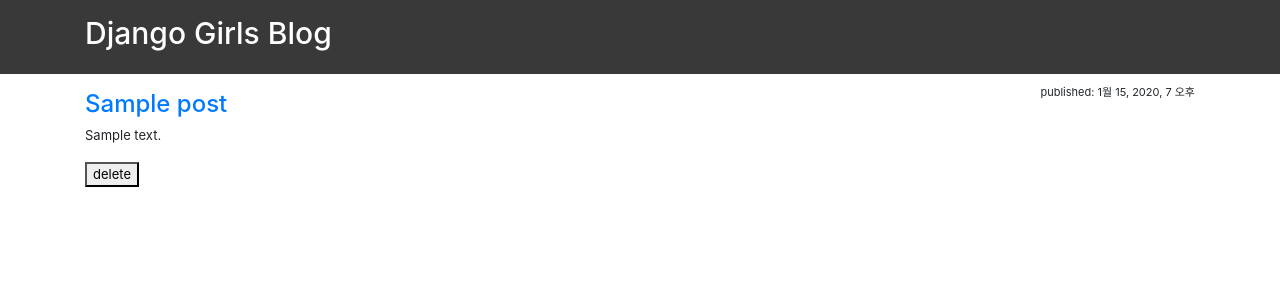
After one commit to smallbee3/Djangogirls_Tutorial, a Django app: page /list/ in a window 1280 px wide. The commit adds this page. Shown: the top 300 px of the page. Run offline with Django 3.2, Linux system fonts and the light colour scheme; tables that the repository leaves empty hold one stand-in row (values such as "Sample post"); some libraries are stand-ins or nearby versions.

Commit message:
base.html에 중복 HTML작성 및 extends로 템플릿 확장 사용

```diff
--- a/django/blog/admin.py
+++ b/django/blog/admin.py
@@ -1,5 +1,6 @@
 from django.contrib import admin
 
+# Register your
 from .models import Post
 
 admin.site.register(Post)
--- a/django/blog/models.py
+++ b/django/blog/models.py
@@ -3,13 +3,18 @@ from django.utils import timezone
 
 
 class Post(models.Model):
+
+    # id = models.AutoField()
+    # 자동으로 생성되는 부분
+    # -> 나중에 필요하면 커스텀으로 할 수 있다.
+
     author = models.ForeignKey(
         'auth.User',
         on_delete=models.CASCADE,
     )
     title = models.CharField(max_length=200)
     content = models.TextField(blank=True)
-    content_date = models.DateTimeField(
+    created_date = models.DateTimeField(
         default=timezone.now
     )
     published_date = models.DateTimeField(
--- a/django/blog/urls.py
+++ b/django/blog/urls.py
@@ -1,24 +1,38 @@
 import re
 from django.urls import path, re_path
+
+from blog.views import redirect_to_list
 from . import views
-# .은 얘가 속하는 현재 위치
-# from blog import views랑 같은 말.
-# from은 소스루트를 기준으로할 때 blog라는 패키지를 할 때 .
+# .은 얘가 속하는 현재 위치           -> 상대경로 import
+# from blog import views랑 같은 말 -> 절대경로 import
+# from은 소스루트를 기준으로할 때 blog라는 패키지가 있기때문에 from blog를 불러올 수 있음.
 # 절대경로를 권장하지 않음.
 
+
+                # 1) views를 통째로 import 했기 때문에
 urlpatterns = [
-    path('list', views.post_list, name='post-list'),
+    path('list/', views.post_list, name='post-list'),
+                 # 2) 함수를 호출하는게 아니라 함수 자체를 전달.
+                 # 3) 나중에 이 함수가 필요할 때 실행시킬 수 있음.
 
     # 3/
     # 53/
     # 53/asdf/ <- X
+    # re_path(r'(?P<pk>\d+)/$', views.post_detail),
+
     # path('detail/', views.post_detail),
-    # re_path(r'(?P<pk>\d+)/$', views.post_detail),
     path('post/<int:pk>/', views.post_detail, name='post-detail'),
     # 만약 post/라고 바꾸고 싶으면 일일이 다 바꿔야함.
+
+
 
     # 숫자가 1개 이상 반복되는 경우를 정규표현으로 구현하되
     # 해당 반복구간을 그룹으로 묶고, 그룹 이름을 'pk'로 지정
     # re.compile(r'(?P<pk>\d+)')
     # path()
+
+    path('delete/<int:pk>/', views.post_delete, name='post-delete'),
+
+    path('', redirect_to_list, name='home'),
+
 ]
--- a/django/blog/views.py
+++ b/django/blog/views.py
@@ -2,14 +2,14 @@ from django.http import HttpResponse
 # from django.shortcuts import render
 
 # Create your views here.
-from django.shortcuts import render
+from django.shortcuts import render, redirect
 from .models import Post
 
 def post_list(request):
     # 1. 브라우저에서 요청 -> runserver
     # 2. 요청이 runserver로 실행중인 서버에 도착
     # 3. runserver는 요청을 Django code로 전달
-    # 4. Django code중 config.ruls모듈이 해당 요청을 받음
+    # 4. Django code중 config.urls모듈이 해당 요청을 받음
     # 5. config.urls모듈은 ''(admin/를 제외한 모든 요청)을 blog.urls모듈로 전달
     # 6. blog.urls모듈은 받은 요청의 URL과 일치하는 패턴이 있는지 검사
     # 7. 있다면 일차하는 패턴과 연결된 함수(view)를 실행
@@ -27,14 +27,14 @@ def post_list(request):
     context = {
         'posts' : posts,
     }
-    return render(
-        request=request,
+    return render(   # rander라는 특수한 함수는 전달된 딕셔너리 키 값으로
+        request=request,      # template이 쿼리셋을 참조가능함.
         template_name='blog/post_list.html',
         context=context,
     )
-
     # 'blog/post_list.html'템플릿 파일을 이용해 HTTP프로토콜
-    # return render(request, 'blog/post_list.html') -> 아래와 같은 말.
+    # return render(request, 'blog/post_list.html')
+    #               -> 위와 같은 말. 단순히 키워드 인자로 주어준것일 뿐.
 
 
 def post_detail(request, pk):
@@ -47,3 +47,20 @@ def post_detail(request, pk):
         'post': post
     }
     return render(request, 'blog/post_detail.html', context)
+
+
+
+def post_delete(request, pk):
+    post = Post.objects.get(pk=pk)
+    post.delete()
+
+    posts = Post.objects.all()
+    context = {
+        'posts': posts
+    }
+    return render(request, 'blog/post_list.html', context)
+
+
+def redirect_to_list(request):
+    return redirect('blog:post-list')
+                    # 네이밍 만을 인자로 받고, url은 쓸 수 없음.
--- a/django/config/settings.py
+++ b/django/config/settings.py
@@ -58,8 +58,12 @@ INSTALLED_APPS = [
     'django.contrib.messages',
     'django.contrib.staticfiles',
 
+    #써드파티 앱
+
+
     # 우리가 새로 만든 'blog'패키지가
     # Django의 application으로 동작하도록 등록해 줌
+    # 커스텀 앱
     'blog',
 ]
 
--- a/django/config/urls.py
+++ b/django/config/urls.py
@@ -17,8 +17,14 @@ from django.contrib import admin
 from django.urls import path, include
 
 urlpatterns = [
-    path('admin/', admin.site.urls),
-    path('', include('blog.urls')),
-    # 모듈명, 블로그라는 패키지안에있는 urls 라는 모듈을 만듦.
+    path('admin/', admin.site.urls), # 'admin/' 로 오는모든 것들을 admin.site.urls로 매치
+    # path('', include('blog.urls')), # '' 아무것도 없을때 (root url일때)
+                                    # 이거에 대한 url패턴이 일치하는지
+                                    # 블로그라는 패키지안에있는 urls 라는
+                                    # 모듈을 참조하겠다..
     # '' : admin외에는 모두 'blog.urls'로 보낸다는 의미.
+    path('', include(('blog.urls', 'blog'), namespace='blog'))  # '' 아무것도 없을때 (root url일때)
+
+    # path('', include('blog.urls')),  # '' 아무것도 없을때 (root url일때)
+
 ]
--- a/django/manage.py
+++ b/django/manage.py
@@ -1,4 +1,6 @@
 #!/usr/bin/env python
+# 주석처리가 아니라 shell-script언어.
+
 import os
 import sys
 
--- /dev/null
+++ b/django/templates/base.html
@@ -0,0 +1,54 @@
+{% load static %}
+<!doctype html>
+<html lang="ko">
+<head>
+    <meta charset="UTF-8">
+    <meta name="viewport"
+          content="width=device-width, user-scalable=no, initial-scale=1.0, maximum-scale=1.0, minimum-scale=1.0">
+    <meta http-equiv="X-UA-Compatible" content="ie=edge">
+    <title>DjangoGirls Tutorial</title>
+{#    {% 라는 동적으로 생성되는 템플릿 태그. 장고에서 정적파일을 쓸때 주로 사용 #}
+{#    settings.py의 STATIC_URL = '/static/'에서 바꾸는데로 같이 바뀜.#}
+    <link rel="stylesheet" href="{% static 'bootstrap/css/bootstrap.css' %}">
+    <link rel="stylesheet" href="{% static 'css/blog.css' %}">
+{#    <link rel="stylesheet" href="/static/bootstrap/css/bootstrap.css">#}
+{#    <link rel="stylesheet" href="/static/css/blog.css">#}
+
+</head>
+<body>
+{#<div>{% url 'blog:post-list' %}</div>#}
+{#    예를 들어서 시험삼아 넣어보기#}
+    <div class="header">
+        <div class="container">
+{#            <h1><a href="{%  url 'post-list' %}">Django Girls Blog</a></h1>#}
+            <h1><a href="">Django Girls Blog</a></h1>
+        </div>
+    </div>
+    <div class="container">
+    {%  block content %}
+
+{#################################################}
+{#        여기가 확장하는 공간#}
+{#################################################}
+
+    {%  endblock %}
+    </div>
+</body>
+</html>
+
+
+
+
+
+{#        {% for post in posts %}#}
+{#        <div class="post">#}
+{#            <p class="post-date">published: {{ post.published_date }}</p>#}
+{#            <h2 class="post-title"><a href="/{{ post.pk }}">{{ post.title }}</a></h2>#}
+{##}
+{#            네임스페이스 없이 수업에서 한것#}
+{#            <h2 class="post-title"><a href="{% url 'post-detail' pk=post.pk %}">{{ post.title }}</a></h2>#}
+{#            <h2 class="post-title"><a href="{% url 'blog:post-detail' pk=post.pk %}">{{ post.title }}</a></h2>#}
+{#            <p class="post-content">{{ post.content|linebreaksbr|truncatewords:30 }}</p>#}
+{#            <button><a href="{% url 'blog:post-delete' pk=post.pk %}"></a>delete</button>#}
+{#        </div>#}
+{#        {% endfor %}#}
--- a/django/templates/blog/post_list.html
+++ b/django/templates/blog/post_list.html
@@ -1,35 +1,22 @@
-{% load static %}
-<!doctype html>
-<html lang="ko">
-<head>
-    <meta charset="UTF-8">
-    <meta name="viewport"
-          content="width=device-width, user-scalable=no, initial-scale=1.0, maximum-scale=1.0, minimum-scale=1.0">
-    <meta http-equiv="X-UA-Compatible" content="ie=edge">
-    <title>DjangoGirls Tutorial</title>
-    <link rel="stylesheet" href="{% static 'bootstrap/css/bootstrap.css' %}">
-    <link rel="stylesheet" href="{% static 'css/blog.css' %}">
-{#    <link rel="stylesheet" href="/static/bootstrap/css/bootstrap.css">#}
-{#    <link rel="stylesheet" href="/static/css/blog.css">#}
 
-</head>
-<body>
-    <div class="header">
-        <div class="container">
-{#            <h1><a href="{%  url 'post-list' %}">Django Girls Blog</a></h1>#}
-            <h1><a href="">Django Girls Blog</a></h1>
-        </div>
-    </div>
-    <div class="container">
-        {% for post in posts %}
+{% extends 'base.html' %}
+
+{#template를 기준으로 삼음#}
+{#예를들어 blog안에 base.html이 있으면#}
+{#extends 'blog/base.html'로 해야됨#}
+
+
+{% block content %}
+    {% for post in posts %}
         <div class="post">
             <p class="post-date">published: {{ post.published_date }}</p>
-{#            <h2 class="post-title"><a href="/{{ post.pk }}">{{ post.title }}</a></h2>#}
-            <h2 class="post-title"><a href="{%  url 'post-detail' pk=post.pk %}">{{ post.title }}</a></h2>
+            {#            <h2 class="post-title"><a href="/{{ post.pk }}">{{ post.title }}</a></h2>#}
 
+            {#            네임스페이스 없이 수업에서 한것#}
+            {#            <h2 class="post-title"><a href="{% url 'post-detail' pk=post.pk %}">{{ post.title }}</a></h2>#}
+            <h2 class="post-title"><a href="{% url 'blog:post-detail' pk=post.pk %}">{{ post.title }}</a></h2>
             <p class="post-content">{{ post.content|linebreaksbr|truncatewords:30 }}</p>
+            <button><a href="{% url 'blog:post-delete' pk=post.pk %}"></a>delete</button>
         </div>
-        {% endfor %}
-    </div>
-</body>
-</html>
+    {% endfor %}
+{% endblock %}
```
Also changed, not shown: django/templates/blog/post_detail.html (+12 -32 lines), django/blog/migrations/0001_initial.py, django/blog/migrations/0002_auto_20180131_1723.py (added).
